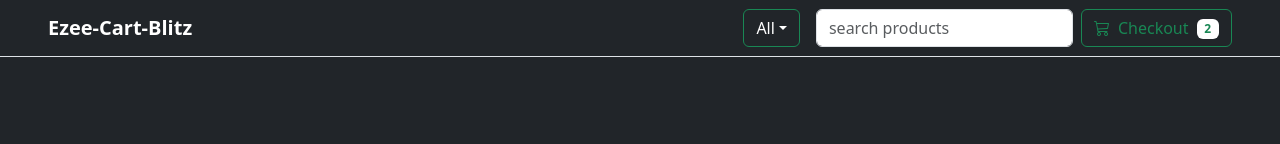
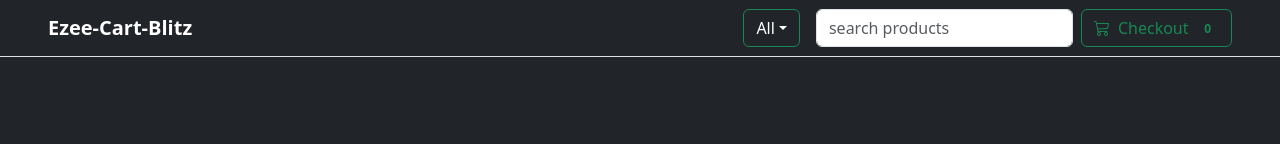
Before and after one commit to direction44/Ezee-Cart-Blitz, a React (Vite) app: page /Single/1 in a window 1280 px wide. Shown: the top 144 px of the page. Built offline with nearby package versions, Linux system fonts and the light colour scheme.

Commit message:
implement functionality of add to cart button

```diff
--- a/src/Components/NavBar/CartButton.jsx
+++ b/src/Components/NavBar/CartButton.jsx
@@ -1,7 +1,9 @@
 import React from 'react'
 import { useNavigate } from 'react-router-dom'
+import { useSelector } from 'react-redux'
 function CartButton() {
-  let items=["shirt","tshirt"]
+  const {cartItems}=useSelector((state)=>state.cart)
+  let items=cartItems
   const Nav=useNavigate()
   let bgColorName=items.length===0?"none":"white"
   const handleCartNaviagtion=()=>{
--- a/src/Components/Pages/Cart.jsx
+++ b/src/Components/Pages/Cart.jsx
@@ -6,7 +6,6 @@ import CartBuyButton from '../cart/CartBuyButton'
 import { useSelector } from 'react-redux'
 function Cart() {
   const {cartItems}=useSelector((state)=>state.cart)
-  // const cartItems=data.slice(0,2)
   if(cartItems.length===0)
   {
     return (
--- a/src/Components/Pages/Single.jsx
+++ b/src/Components/Pages/Single.jsx
@@ -25,7 +25,7 @@ function Single() {
           <p className='lead'>
             {single.description}
           </p>
-          <ProductButton/>
+          <ProductButton product={single}/>
         </div>
         <Line/>
         <h2 className='text-white my-4 text-center'>Similar Products Like This</h2>
--- a/src/Components/Products/Product.jsx
+++ b/src/Components/Products/Product.jsx
@@ -20,7 +20,7 @@ function Product(props) {
           </div>
         </div>
         <div className='card-footer p-4 pt-4 border-top-0 bg-transparent'>
-          <ProductButton/>
+          <ProductButton product={product}/>
         </div>
       </div>
     </div>
--- a/src/Components/Products/ProductButton.jsx
+++ b/src/Components/Products/ProductButton.jsx
@@ -1,8 +1,14 @@
 import React from 'react'
-
-function ProductButton() {
+import { useDispatch } from 'react-redux'
+import {addToCart}  from "../../features/cart/cartSlice"
+function ProductButton(props) {
+  const {product}=props
+  const dispatch=useDispatch()
+  const handleAddItem=()=>{
+    dispatch(addToCart(product))
+  }
   return (
-   <button className='btn btn-outline-success d-block w-100'>Add To Cart</button>
+   <button onClick={handleAddItem} className='btn btn-outline-success d-block w-100'>Add To Cart</button>
   )
 }
 
--- a/src/features/cart/cartSlice.js
+++ b/src/features/cart/cartSlice.js
@@ -1,7 +1,7 @@
 import { createSlice } from "@reduxjs/toolkit";
 import data from "../../data"
 const initialState={
-    cartItems:data.slice(0,3),
+    cartItems:[],
     cartNumber:{subtotal:10,shipping:10,tax:4,total:244}
 }
 
@@ -10,7 +10,8 @@ const cartSlice=createSlice({
     initialState,
     reducers:{
         addToCart:(state,action)=>{
-            //write code to add item in cart
+            const{payload:item}=action
+            state.cartItems.push({...item,quantity:1})
         },
         removeFromCart:(state,action)=>{
               //write code to delete item from cart
```
